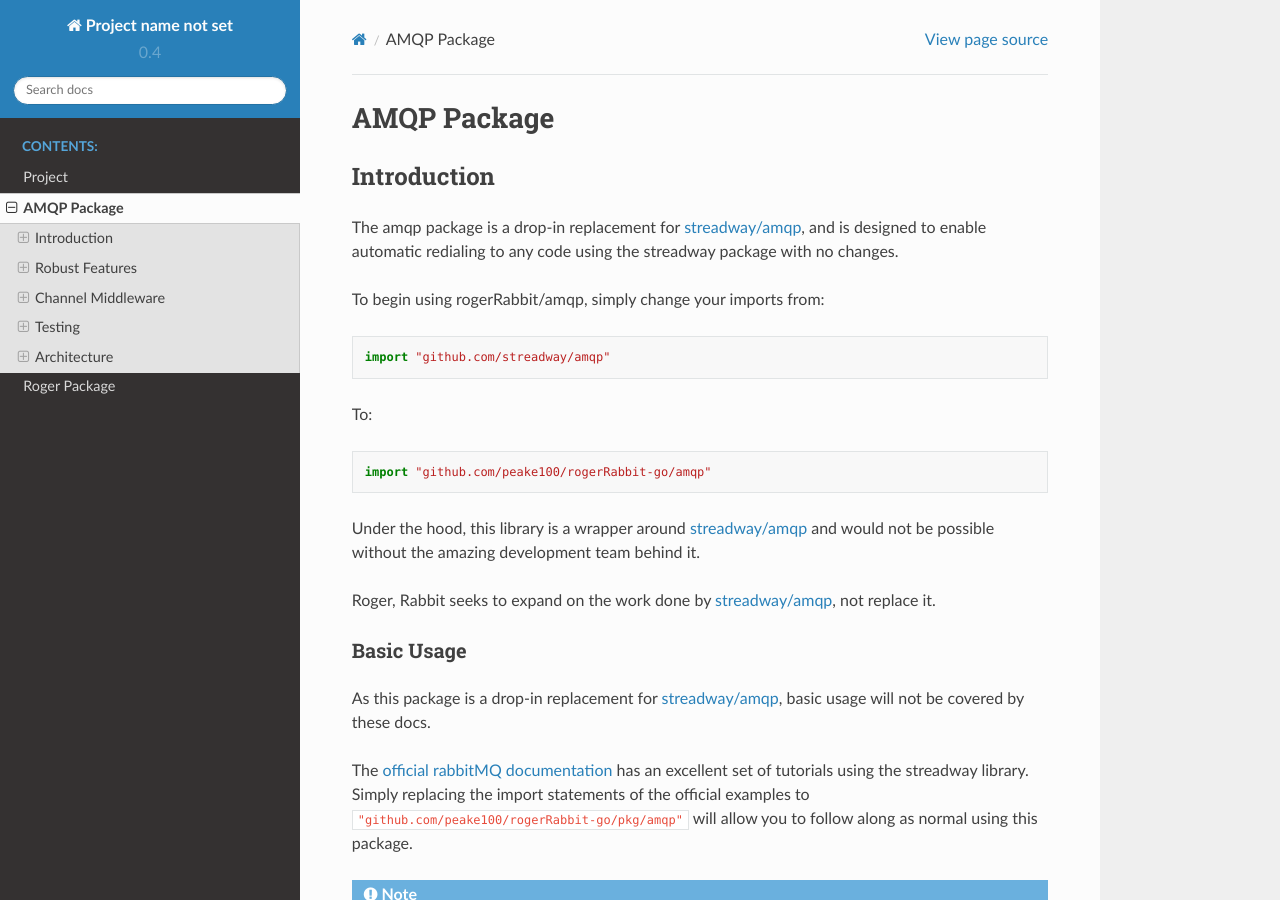
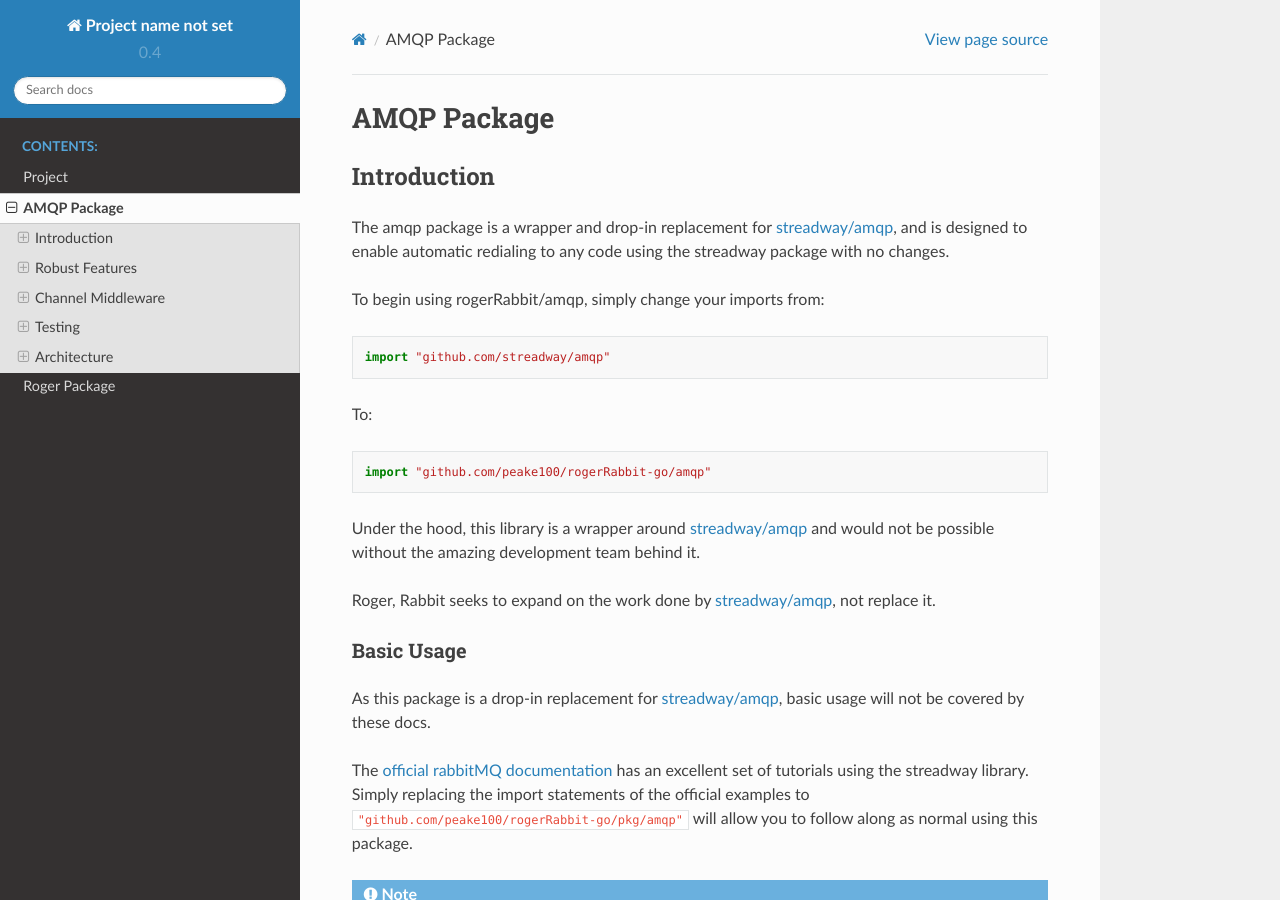
Before and after one commit to peake100/rogerRabbit-go, a Sphinx documentation site: the page built from zdocs/source/amqp.rst, in a window 1280 px wide and 900 px high. Built offline with Sphinx 7.4.7 and the Read the Docs theme 2.0.0, drawn with Linux system fonts in a browser that asks for light colours.

Commit message:
Description tweaks (#52)
* made a couple doc tweaks to be more clear that this package wraps streadway/amqp

* docs typo

```diff
--- a/zdocs/source/amqp.rst
+++ b/zdocs/source/amqp.rst
@@ -4,8 +4,9 @@
 Introduction
 ============
 
-The amqp package is a drop-in replacement for `streadway/amqp`_, and is designed to
-enable automatic redialing to any code using the streadway package with no changes.
+The amqp package is a wrapper and drop-in replacement for `streadway/amqp`_, and is
+designed to enable automatic redialing to any code using the streadway package with no
+changes.
 
 To begin using rogerRabbit/amqp, simply change your imports from:
 
```
Also changed, not shown: README.md (+1 -1 lines), 1 other file.
